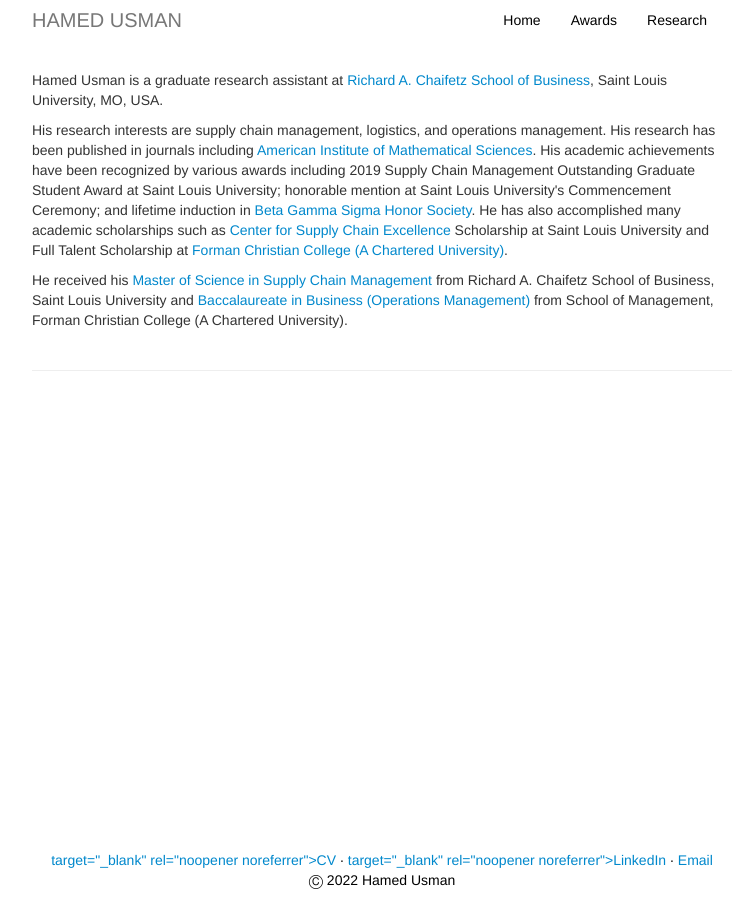
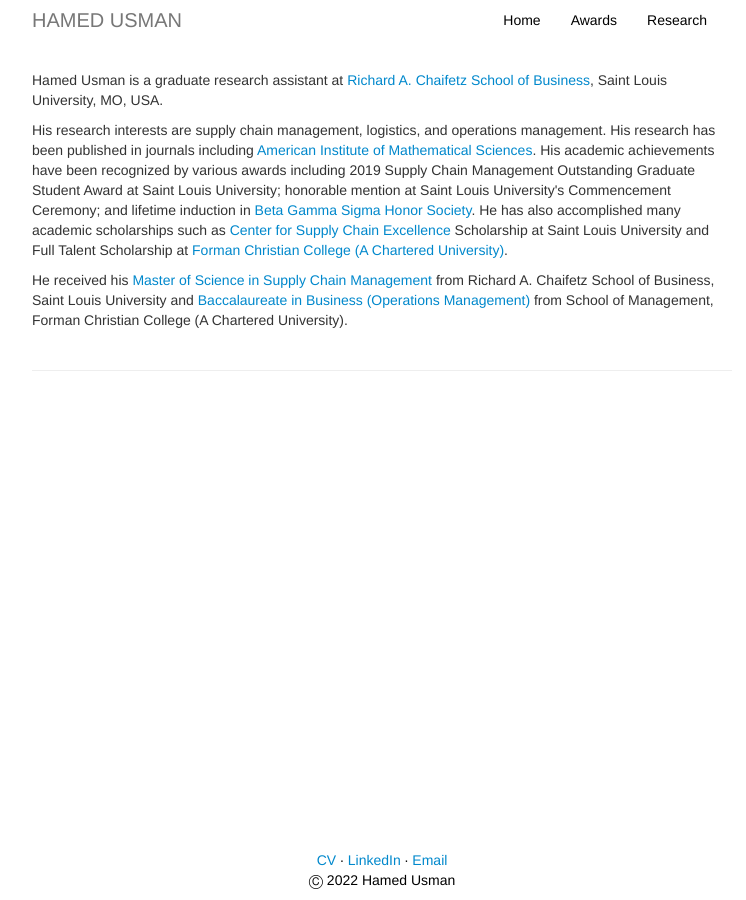
Before and after one commit to hamedusman/hamedusman.github.io, a Jekyll site: the page built from index.md, in a window 1280 px wide. Shown: the whole page, without its empty margins (258-1004 px from the left). Built offline with Jekyll 4.4.1, drawn with Linux system fonts in a browser that asks for light colours.

Commit message:
Update index.md

```diff
--- a/index.md
+++ b/index.md
@@ -9,5 +9,5 @@
 <p>He received his <a href="https://www.slu.edu/business/graduate/supply-chain-management">Master of Science in Supply Chain Management</a> from Richard A. Chaifetz School of Business, Saint Louis University and <a href="https://www.fccollege.edu.pk/baccalaureate-in-business/">Baccalaureate in Business (Operations Management)</a> from School of Management, Forman Christian College (A Chartered University).</p>
 
 <div class="footer">
-  <a href="{{ BASE_PATH }}/assets/CV.pdf"> target="_blank" rel="noopener noreferrer">CV</a> ∙ <a href="https://linkedin.com/in/hamedusman"> target="_blank" rel="noopener noreferrer">LinkedIn</a> ∙ <a href="mailto:hamedusman@live.com">Email</a> <p>Ⓒ 2022 Hamed Usman<br></p>
+  <a href="{{ BASE_PATH }}/assets/CV.pdf" rel="noopener noreferrer" target="_blank">CV</a> ∙ <a href="https://linkedin.com/in/hamedusman" rel="noopener noreferrer" target="_blank">LinkedIn</a> ∙ <a href="mailto:hamedusman@live.com">Email</a> <p>Ⓒ 2022 Hamed Usman<br></p>
 </div>
```
